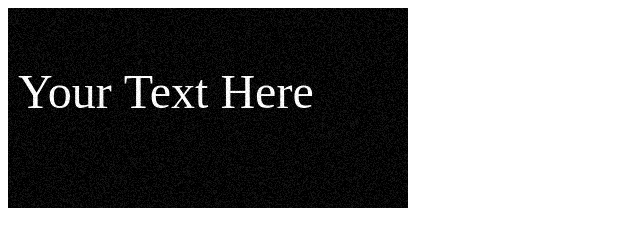
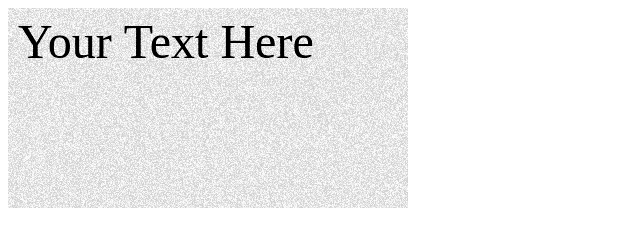
Before and after one commit to planetrenox/cute-noise, a website: page textcanvas.html in a window 1280 px wide. Shown: the whole page, without its empty margins (0-640 px from the left). Drawn offline with Linux system fonts and the light colour scheme.

Commit message:
Update textcanvas.html

```diff
--- a/textcanvas.html
+++ b/textcanvas.html
@@ -1,33 +1,43 @@
+<script src="https://cdn.jsdelivr.net/npm/piercer-error"></script>
 <body>
   <canvas id="idd"></canvas>
 </body>
 <script>
   function applyNoiseToText(canvasId, text) {
     const canvas = document.getElementById(canvasId);
-    if (!canvas) return; // Ensure canvas exists
     const ctx = canvas.getContext('2d');
     canvas.width = 400;
     canvas.height = 200;
 
-    ctx.fillStyle = 'black'; // Set a background color if needed
-    ctx.fillRect(0, 0, canvas.width, canvas.height); // Fill background
+    // Set background to white
+    ctx.fillStyle = 'white';
+    ctx.fillRect(0, 0, canvas.width, canvas.height);
+
+    // Draw black text
     ctx.font = '48px serif';
-    ctx.fillStyle = 'white'; // Ensure text color contrasts with background
-    ctx.fillText(text, 10, 100);
+    ctx.fillStyle = 'black';
+    ctx.fillText(text, 10, 50);
 
+    // Retrieve the image data
     const imageData = ctx.getImageData(0, 0, canvas.width, canvas.height);
     const data = imageData.data;
 
+    // Apply a noise effect
     for (let i = 0; i < data.length; i += 4) {
-      const noise = 25 - Math.random() * 50;
-      data[i] += noise; // red
-      data[i + 1] += noise; // green
-      data[i + 2] += noise; // blue
+      // Generate random noise
+      const noise = Math.random() * 50;
+
+      // Apply the noise
+      data[i] -= noise;     // red
+      data[i + 1] -= noise; // green
+      data[i + 2] -= noise; // blue
+      // Alpha channel (i + 3) is left unchanged
     }
 
+    // Update the canvas with the modified pixels
     ctx.putImageData(imageData, 0, 0);
   }
 
-  // Usage
-  window.onload = () => applyNoiseToText('idd', 'Your Text Here');
+  // Ensure the script runs after the DOM has fully loaded
+  window.addEventListener('load', () => applyNoiseToText('idd', 'Your Text Here'));
 </script>
```
